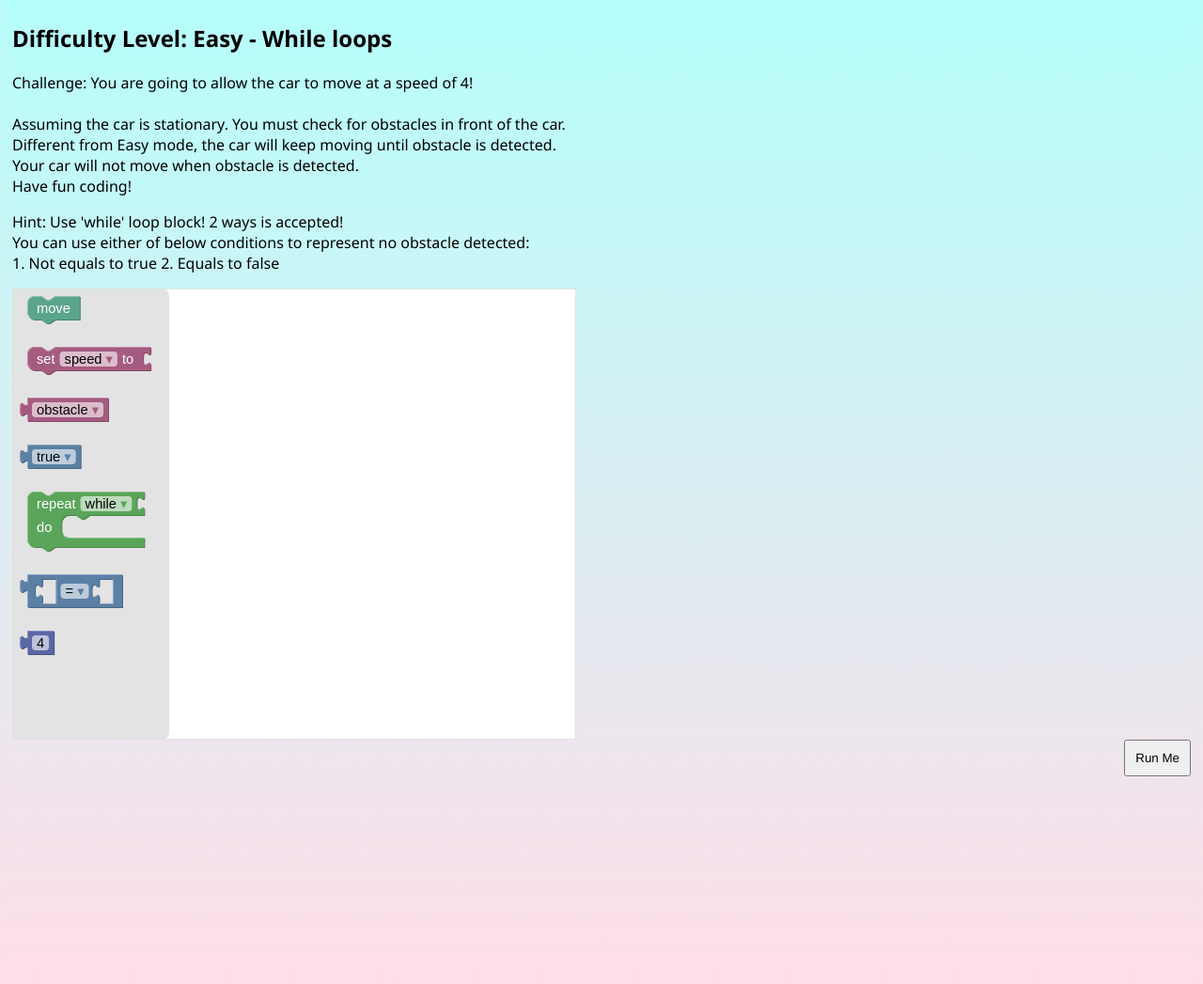
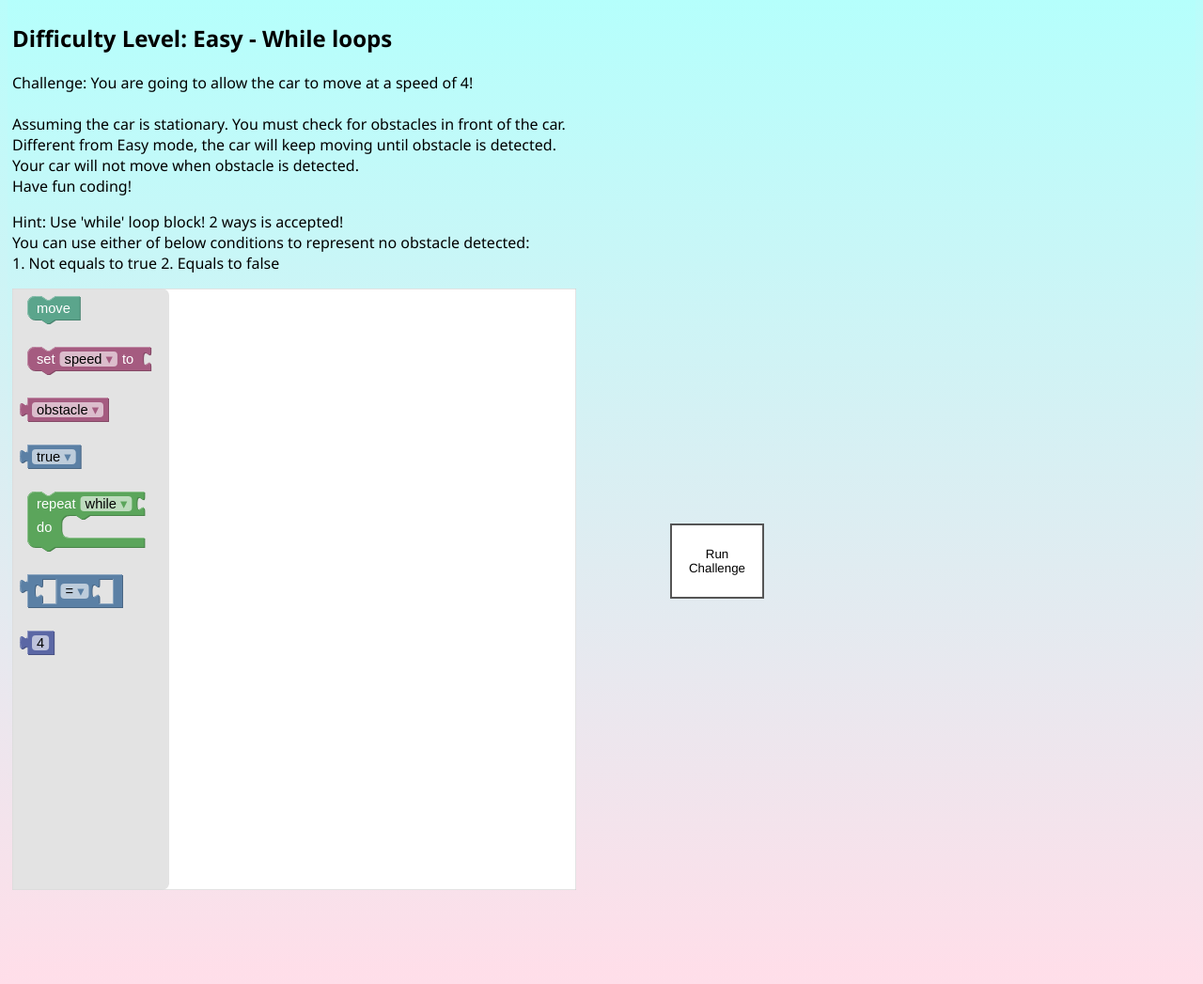
Before and after one commit to fuminchong/ICT2101-2201-Team-Project, a Flask app: page /scratcheasy2/ in a window 1280 px wide. Shown: the part 59-1106 px from the top of the page at 94% size. Run offline with Flask 2, Linux system fonts and the light colour scheme.

Commit message:
changes to scratch levels for responsiveness
changes to scratch levels for responsiveness

```diff
--- a/M3 Code/templates/scratcheasy2.html
+++ b/M3 Code/templates/scratcheasy2.html
@@ -14,10 +14,43 @@
 {% block content %}
 
 <style>
+    #mainContainer{
+        max-width:1000px;
+    }
+    #blocklyContainer {
+    position: relative;
+    width: 60%;
+    height: 80vh;
+    }
+
+    #blocklyDiv {
+    position: absolute;
+    top: 0;
+    left: 0;
+    right: 0;
+    bottom: 0;
+    }
     .submit {
-        float: right;
         font-family: Helvetica, Arial, sans-serif;
-        padding: 10px;
+        position: absolute;
+        top: 250px;
+        right:-200px;
+        background-color: white;
+        color: black;
+        border: 2px solid #555555;
+        height:80px;
+        width:100px;
+    }
+    #myP{
+        font-family: Helvetica, Arial, sans-serif;
+        position: absolute;
+        top: 150px;
+        right:-200px;
+        background-color: white;
+        color: black;
+        border: 2px solid #555555;
+        height:80px;
+        width:100px;
     }
 </style>
 
@@ -40,9 +73,13 @@
     1. Not equals to true
     2. Equals to false
 </p>
+
+<div id="mainContainer">
 <section id="blocklyContainer">
-    <div id="blocklyDiv" style="height: 480px; width: 600px;"></div>
+    <div id="blocklyDiv" style="position:absolute"></div>
+    <button class="submit" onclick="run()"> Run Challenge</button>
 </section>
+</div>
 
 <xml xmlns="https://developers.google.com/blockly/xml" id="toolbox" style="display: none">
     <block type="move"></block>
@@ -62,7 +99,7 @@
 
 </xml>
 
-<button class="submit" onclick="run()"> Run Me </button>
+
 
 <script>
     var demoWorkspace = Blockly.inject('blocklyDiv',
@@ -75,7 +112,6 @@
         var code = Blockly.Python.workspaceToCode(demoWorkspace);
         //remove special characters
         code = code.replace(/(\r\n|\n|\r)/gm, "");
-        alert(code);
         console.log(code);
 
         //check if code is correct
@@ -86,6 +122,9 @@
         {
             alert("CORRECT!");
         }
+        else{
+            alert("WRONG!");
+        }
 
     }
 </script>
```
Also changed, not shown: M3 Code/templates/scratcheasy.html (+28 -10 lines), M3 Code/templates/scratchhard.html (+30 -10 lines), M3 Code/templates/scratchmedium.html (+28 -9 lines).
